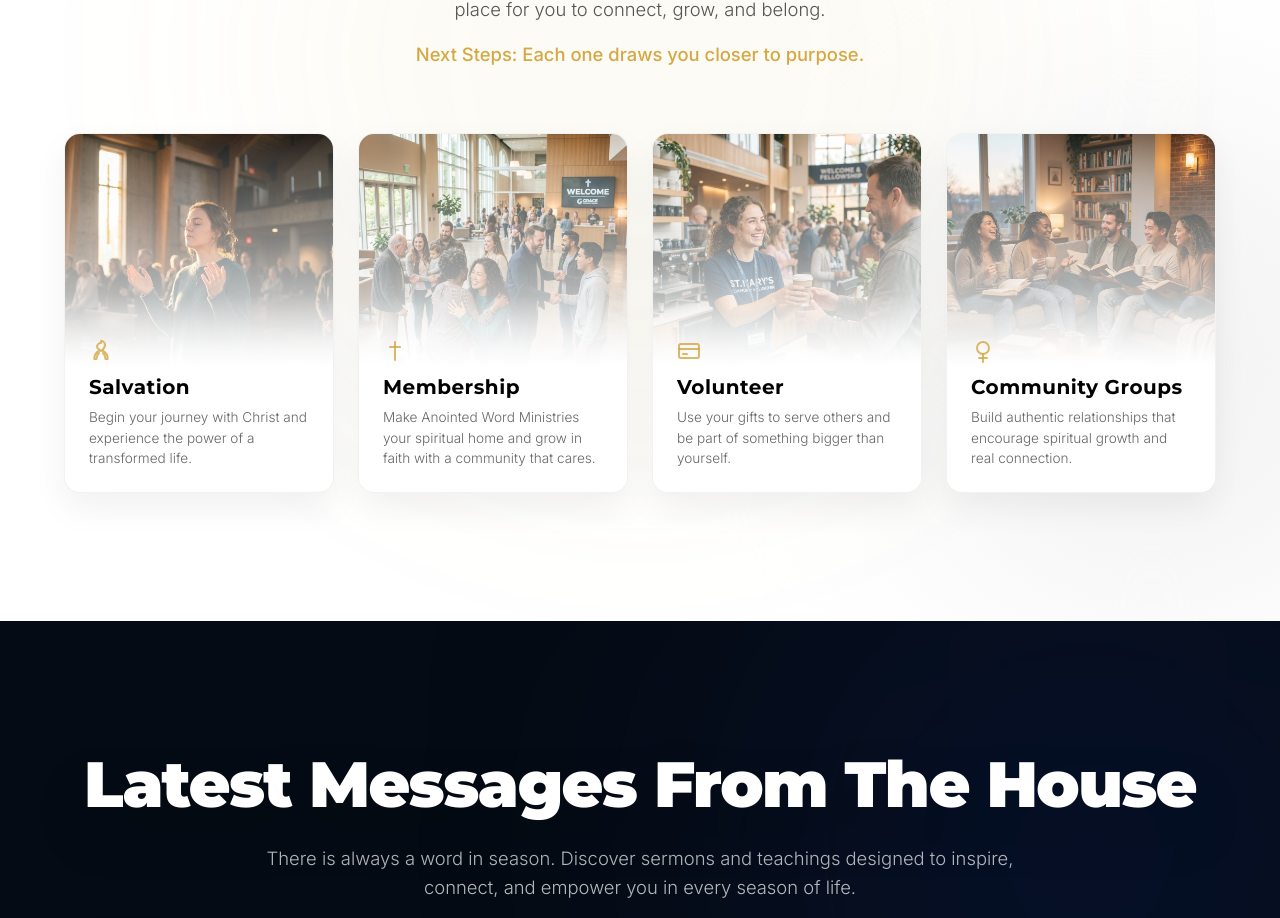
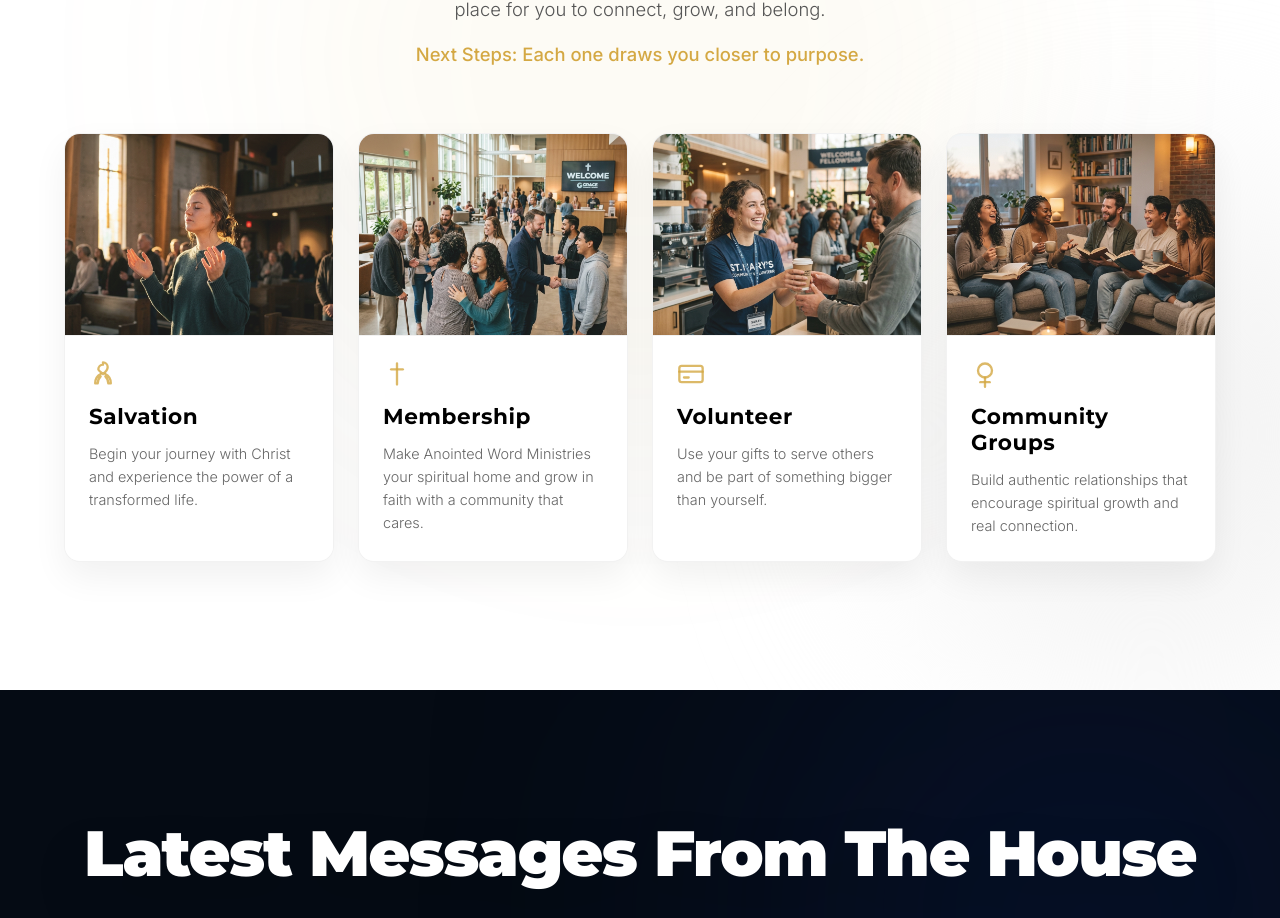
Before and after one commit to EricBaidoo/awm, a Next.js app: page / in a window 1280 px wide. Shown: the part 2733-3651 px from the top of the page. Built offline with nearby package versions, Linux system fonts and the light colour scheme.

Commit message:
style: fix NextSteps cards to use a clean flex-col layout without aggressive white gradients

```diff
--- a/src/components/home/NextSteps.js
+++ b/src/components/home/NextSteps.js
@@ -78,13 +78,13 @@ export default function NextSteps() {
               <Link
                 key={step.title}
                 href={step.href}
-                className={`group relative rounded-[1rem] overflow-hidden aspect-[3/4] shadow-[0_15px_35px_rgba(0,0,0,0.06)] hover:-translate-y-3 hover:shadow-[0_25px_50px_rgba(212,175,55,0.15)] transition-all duration-700 ease-out border border-black/5 bg-white ${
+                className={`group flex flex-col rounded-[1rem] overflow-hidden shadow-[0_15px_35px_rgba(0,0,0,0.06)] hover:-translate-y-3 hover:shadow-[0_25px_50px_rgba(212,175,55,0.15)] transition-all duration-700 ease-out border border-black/5 bg-white ${
                   isVisible ? 'opacity-100 translate-y-0' : 'opacity-0 translate-y-[4rem]'
                 }`}
                 style={{ transitionDelay: `${i * 150}ms` }}
               >
-                {/* Image restricted to top 60% */}
-                <div className="absolute inset-0 h-[65%]">
+                {/* Image Top Half */}
+                <div className="relative w-full aspect-[4/3] overflow-hidden bg-black/5">
                   <Image
                     src={step.image}
                     alt={step.title}
@@ -92,18 +92,17 @@ export default function NextSteps() {
                     sizes="(max-width: 768px) 100vw, (max-width: 1024px) 50vw, 25vw"
                     className="object-cover transition-transform duration-1000 group-hover:scale-105 opacity-90 group-hover:opacity-100"
                   />
-                  <div className="absolute inset-0 bg-gradient-to-t from-white to-transparent opacity-100" />
                 </div>
 
-                {/* Content Area */}
-                <div className="absolute bottom-0 left-0 w-full p-[1.5rem] pt-[2rem] h-[55%] flex flex-col justify-end bg-gradient-to-t from-white via-white/95 to-transparent">
-                  <div className="mb-[0.75rem] text-accent/80 group-hover:text-accent transition-colors duration-500">
-                    <Icon className="w-[1.5rem] h-[1.5rem] stroke-[2px]" />
+                {/* Content Bottom Half */}
+                <div className="flex flex-col flex-grow p-[1.5rem] bg-white border-t border-black/5">
+                  <div className="mb-[1rem] text-accent/80 group-hover:text-accent transition-colors duration-500">
+                    <Icon className="w-[1.75rem] h-[1.75rem] stroke-[2px]" />
                   </div>
-                  <h3 className="font-display font-bold text-[1.25rem] text-black leading-[1.2] mb-[0.5rem] tracking-wide">
+                  <h3 className="font-display font-bold text-[1.35rem] text-black leading-[1.2] mb-[0.75rem] tracking-wide">
                     {step.title}
                   </h3>
-                  <p className="text-[0.85rem] text-[#666] leading-[1.5] font-light group-hover:text-[#444] transition-all duration-500">
+                  <p className="text-[0.9rem] text-[#666] leading-[1.6] font-light group-hover:text-[#444] transition-all duration-500">
                     {step.desc}
                   </p>
                 </div>
```
